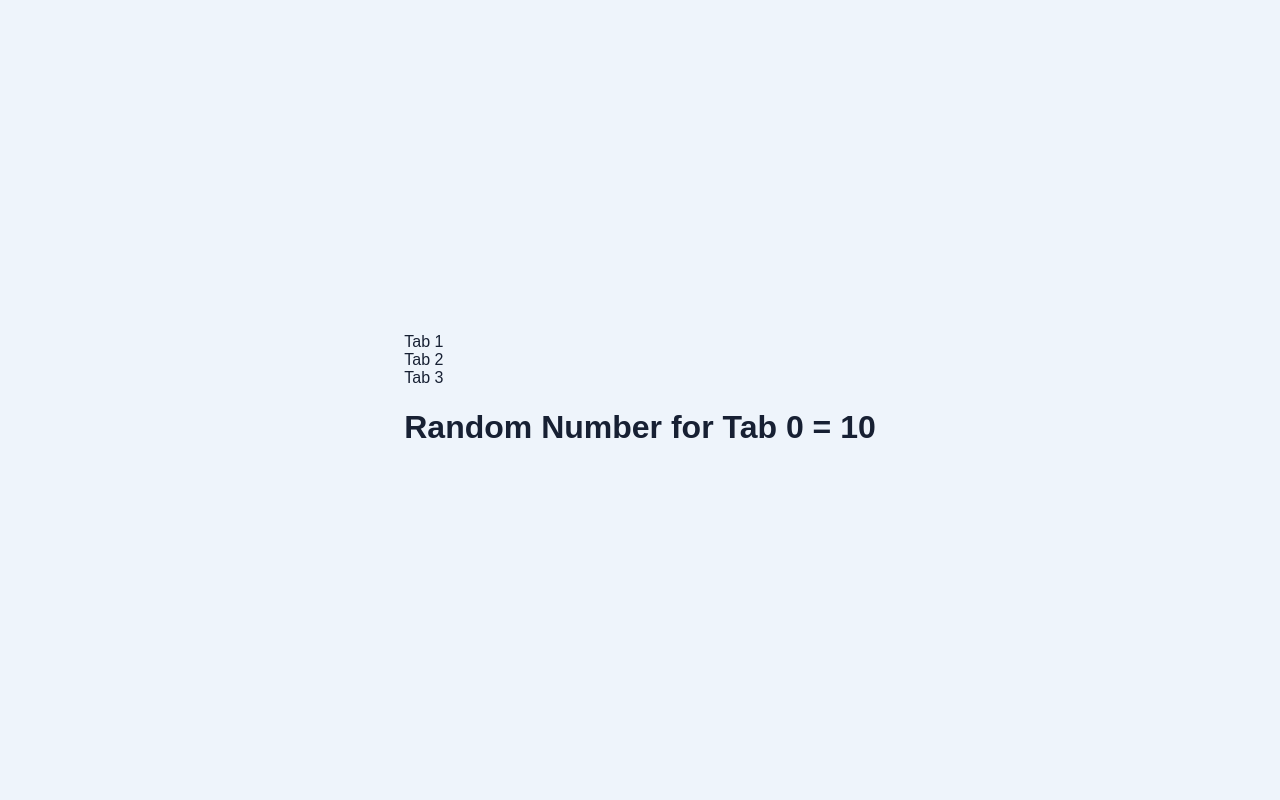
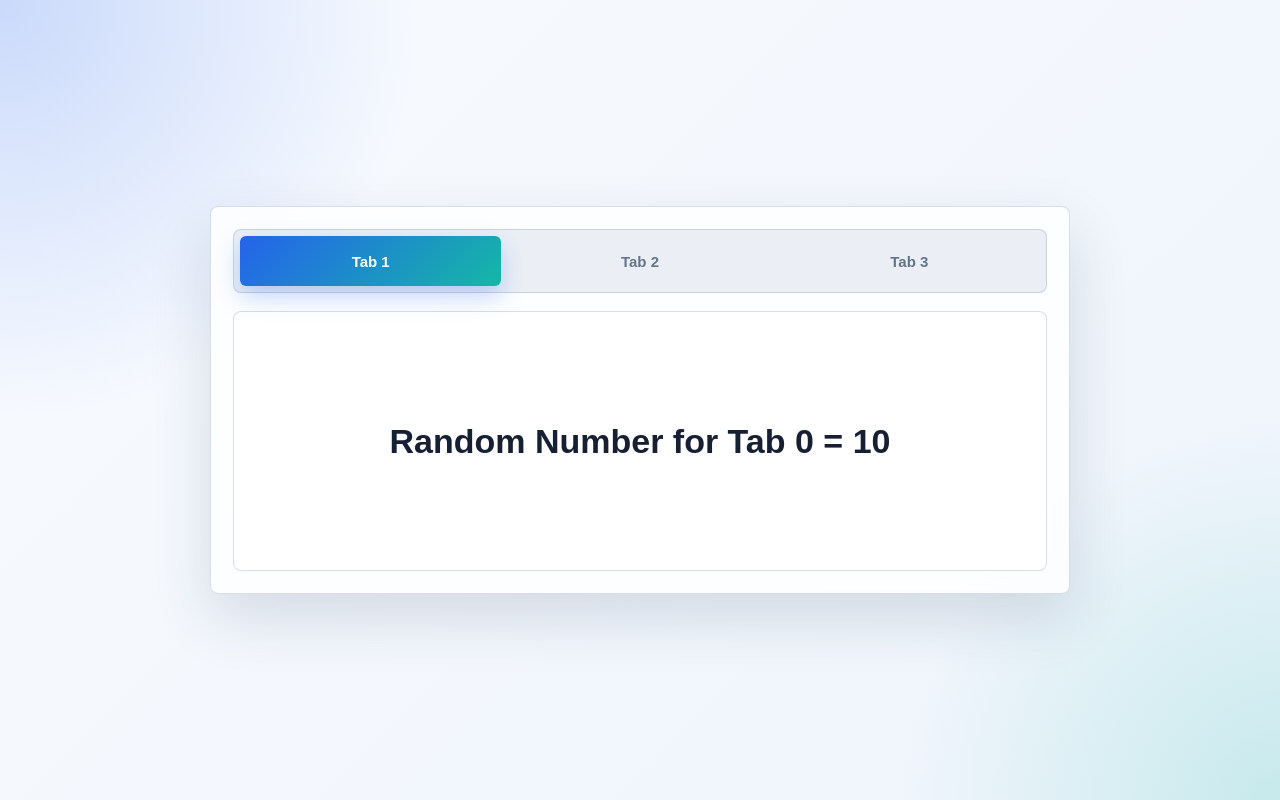
Before and after one commit to TanKaiYi0220/React-Practice-25-Projects, a React (Vite) app: page / in a window 1280 px wide. Built offline with nearby package versions, Linux system fonts and the light colour scheme.

Commit message:
feat: vibe coding for modern css styling

```diff
--- a/src/components/tabs/Tabs.jsx
+++ b/src/components/tabs/Tabs.jsx
@@ -15,11 +15,12 @@ const Tabs = ({ tabsContent, onChange }) => {
 
                 {
                     tabsContent.map((tabItem, index) =>
-                        <div
+                        <button
                             key={index}
+                            className={currentTabIndex === index ? "tabItem active" : "tabItem"}
                             onClick={() => { handleTabClicked(index) }}>
                             <span className="tabLabel">{tabItem.label}</span>
-                        </div>)
+                        </button>)
                 }
             </div>
             <div className="tabContent">
--- a/src/components/tabs/style.css
+++ b/src/components/tabs/style.css
@@ -1,20 +1,118 @@
+body {
+  margin: 0;
+  font-family: Arial, Helvetica, sans-serif;
+  background: #eef4fb;
+}
+
 .tabsContainer {
-  --accent: #2563eb;
-  --accent-dark: #1d4ed8;
-  --accent-soft: #eaf1ff;
-  --text: #172033;
-  --heading: #111827;
-  --border: #d9e2ef;
-  --surface: rgba(255, 255, 255, 0.9);
-  --shadow: rgba(23, 32, 51, 0.12);
+  --tabs-page-bg: #eef4fb;
+  --tabs-glow-blue: rgba(37, 99, 235, 0.22);
+  --tabs-glow-green: rgba(20, 184, 166, 0.18);
+  --tabs-surface: rgba(255, 255, 255, 0.82);
+  --tabs-surface-strong: rgba(255, 255, 255, 0.94);
+  --tabs-border: rgba(95, 118, 150, 0.24);
+  --tabs-text: #172033;
+  --tabs-muted: #64748b;
+  --tabs-accent: #2563eb;
+  --tabs-accent-two: #14b8a6;
+  --tabs-shadow: rgba(24, 39, 75, 0.14);
 
   min-height: 100vh;
   width: 100%;
+  box-sizing: border-box;
   display: flex;
   align-items: center;
   justify-content: center;
-  padding: 48px 20px;
+  padding: 48px;
+  color: var(--tabs-text);
   background:
-    radial-gradient(circle at top left, var(--theme-page-glow), transparent 32rem),
-    linear-gradient(135deg, var(--theme-page-start) 0%, var(--theme-page-end) 100%);
+    radial-gradient(circle at top left, var(--tabs-glow-blue), transparent 420px),
+    radial-gradient(circle at bottom right, var(--tabs-glow-green), transparent 380px),
+    linear-gradient(135deg, #f8fbff 0%, var(--tabs-page-bg) 100%);
 }
+
+.tabsContainer * {
+  box-sizing: border-box;
+}
+
+.tabWrapper {
+  width: 860px;
+  max-width: 100%;
+  padding: 22px;
+  background: var(--tabs-surface);
+  border: 1px solid var(--tabs-border);
+  border-radius: 8px;
+  box-shadow: 0 24px 60px var(--tabs-shadow);
+  backdrop-filter: blur(14px);
+}
+
+.tabHeading {
+  display: flex;
+  gap: 8px;
+  padding: 6px;
+  background: rgba(226, 232, 240, 0.68);
+  border: 1px solid var(--tabs-border);
+  border-radius: 8px;
+}
+
+.tabItem {
+  flex: 1;
+  height: 50px;
+  border: 0;
+  border-radius: 6px;
+  background: transparent;
+  color: var(--tabs-muted);
+  cursor: pointer;
+  font: inherit;
+  font-size: 15px;
+  font-weight: 800;
+  transition: background 180ms ease, color 180ms ease, transform 180ms ease, box-shadow 180ms ease;
+}
+
+.tabItem:hover {
+  background: var(--tabs-surface-strong);
+  color: var(--tabs-accent);
+  transform: translateY(-1px);
+}
+
+.tabItem:active {
+  transform: scale(0.98);
+}
+
+.tabItem:focus {
+  outline: 3px solid rgba(37, 99, 235, 0.24);
+  outline-offset: 2px;
+}
+
+.tabItem.active {
+  color: #ffffff;
+  background: linear-gradient(135deg, var(--tabs-accent) 0%, var(--tabs-accent-two) 100%);
+  box-shadow: 0 10px 24px rgba(37, 99, 235, 0.28);
+}
+
+.tabLabel {
+  display: block;
+  pointer-events: none;
+}
+
+.tabContent {
+  min-height: 260px;
+  margin-top: 18px;
+  padding: 34px;
+  display: flex;
+  align-items: center;
+  justify-content: center;
+  text-align: center;
+  background: var(--tabs-surface-strong);
+  border: 1px solid var(--tabs-border);
+  border-radius: 8px;
+  box-shadow: inset 0 1px 0 rgba(255, 255, 255, 0.72);
+}
+
+.tabContent h1 {
+  margin: 0;
+  color: var(--tabs-text);
+  font-size: 34px;
+  font-weight: 800;
+  line-height: 1.25;
+}
```
